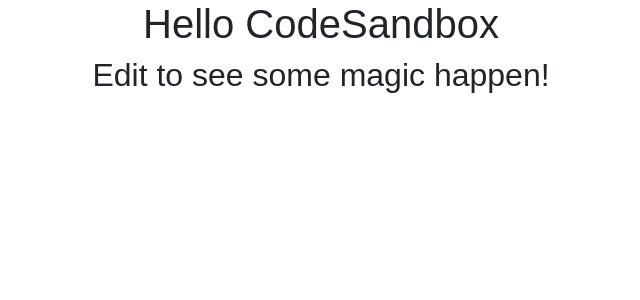
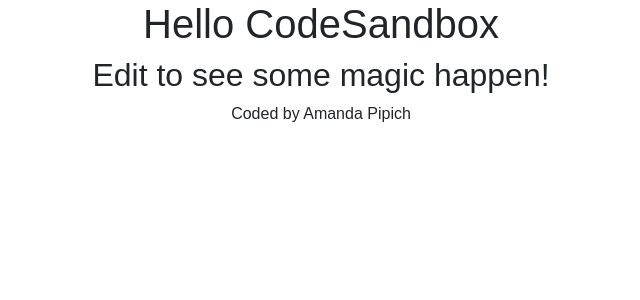
Before and after one commit to apipich/DictionaryProject_React, a React (Create React App) app: page / in a window 1280 px wide. Shown: the top 300 px of the page, without its empty margins (319-959 px from the left). Built offline with nearby package versions, Linux system fonts and the light colour scheme.

Commit message:
added footer (coded by me)

```diff
--- a/src/App.js
+++ b/src/App.js
@@ -7,6 +7,9 @@
       <h1>Hello CodeSandbox</h1>
       <h2>Edit to see some magic happen!</h2>
     </div>
+    <footer>Coded by Amanda Pipich</footer>
     </div>
+
+
   );
 }
```
